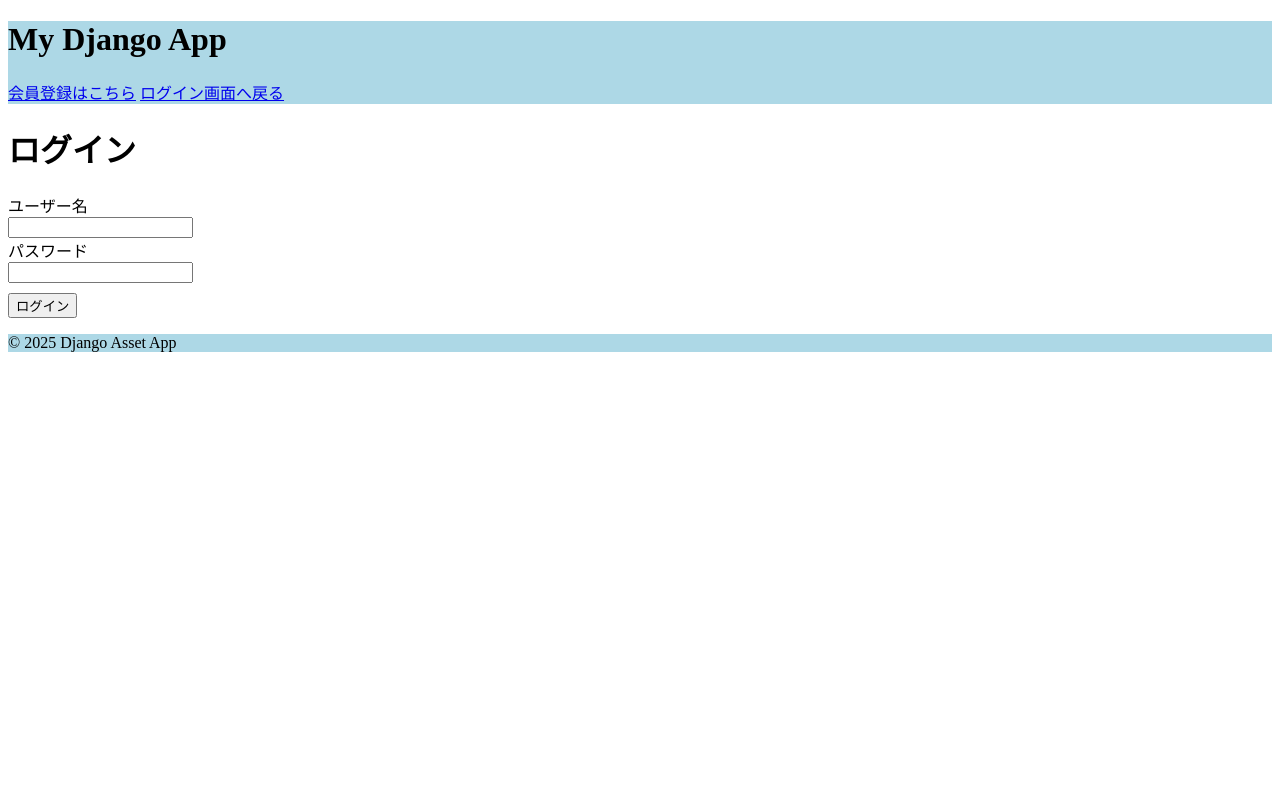
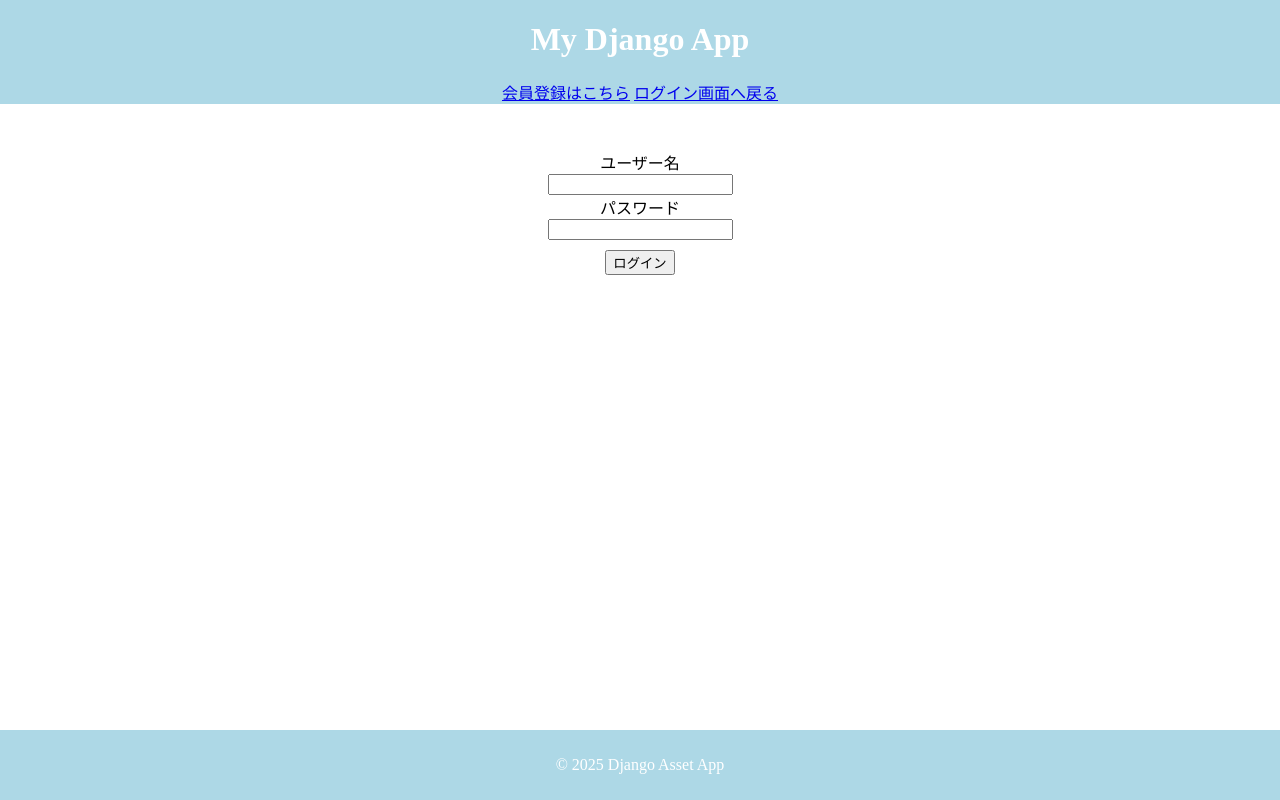
Before and after one commit to mizufuji/portfolio-finance, a Django app: page /accounts/login/ in a window 1280 px wide. Run offline with Django 3.2, Linux system fonts and the light colour scheme.

Commit message:
CSSでスタイルを変更

```diff
--- a/financial_asset/accounts/static/accounts/css/style.css
+++ b/financial_asset/accounts/static/accounts/css/style.css
@@ -1,11 +1,24 @@
 header {
     background-color: lightblue;
+    position: fixed;
+    top: 0;
+    left: 0;
+    width: 100%;
+    color: white;
+    text-align: center;
 }
 header ul {
     margin: 0 0 0 auto;
 }
 footer {
     background-color: lightblue;
+    position: fixed;
+    bottom: 0;
+    left: 0;
+    width: 100%;
+    color: white;
+    text-align: center;
+    padding: 10px 0;
 }
 body form label {
     display: block;
@@ -16,3 +29,13 @@ body form input {
 body form button {
     margin-top: 10px;
 }
+body form {
+    margin-top: 150px;
+    display: flex;
+    flex-direction: column;
+    align-items: center;
+    justify-content: center;
+}
+body form input {
+    display: flex;
+}
--- a/financial_asset/accounts/templates/registration/login.html
+++ b/financial_asset/accounts/templates/registration/login.html
@@ -8,7 +8,12 @@
 </head>
 <body>
     {% block content %}
-        <h1>ログイン</h1>
+        {% if user.is_authenticated %}
+            <p>すでにログインしています。</p>
+        {% else %}
+            {% if form.errors %}
+                <p style="color: red;">ユーザー名またはパスワードが正しくありません。</p>
+            {% endif %}
 
             <form method="post">
                 {% csrf_token %}
@@ -22,6 +27,7 @@
 
                 <button type="submit">ログイン</button>
             </form>
+        {% endif %}
     {% endblock %}
     </body>
 </html>
--- a/financial_asset/financial_asset/settings.py
+++ b/financial_asset/financial_asset/settings.py
@@ -56,7 +56,7 @@ ROOT_URLCONF = "financial_asset.urls"
 TEMPLATES = [
     {
         "BACKEND": "django.template.backends.django.DjangoTemplates",
-        "DIRS": [BASE_DIR / "accounts/templates"],
+        "DIRS": [],
         "APP_DIRS": True,
         "OPTIONS": {
             "context_processors": [
--- a/financial_asset/financial_asset/urls.py
+++ b/financial_asset/financial_asset/urls.py
@@ -1,19 +1,3 @@
-"""financial_asset URL Configuration
-
-The `urlpatterns` list routes URLs to views. For more information please see:
-    https://docs.djangoproject.com/en/3.2/topics/http/urls/
-Examples:
-Function views
-    1. Add an import:  from my_app import views
-    2. Add a URL to urlpatterns:  path('', views.home, name='home')
-Class-based views
-    1. Add an import:  from other_app.views import Home
-    2. Add a URL to urlpatterns:  path('', Home.as_view(), name='home')
-Including another URLconf
-    1. Import the include() function: from django.urls import include, path
-    2. Add a URL to urlpatterns:  path('blog/', include('blog.urls'))
-"""
-
 from django.contrib import admin
 from django.urls import path, include
 
```
Also changed, not shown: financial_asset/asset/static/asset/css/style.css (+13 -1 lines), financial_asset/asset/templates/assets/top.html (+15 -5 lines), financial_asset/templates/registration/base.html (deleted, +0 -28 lines), financial_asset/templates/registration/login.html (deleted, +0 -35 lines). Lines whose indentation alone changed are shown as unchanged.
